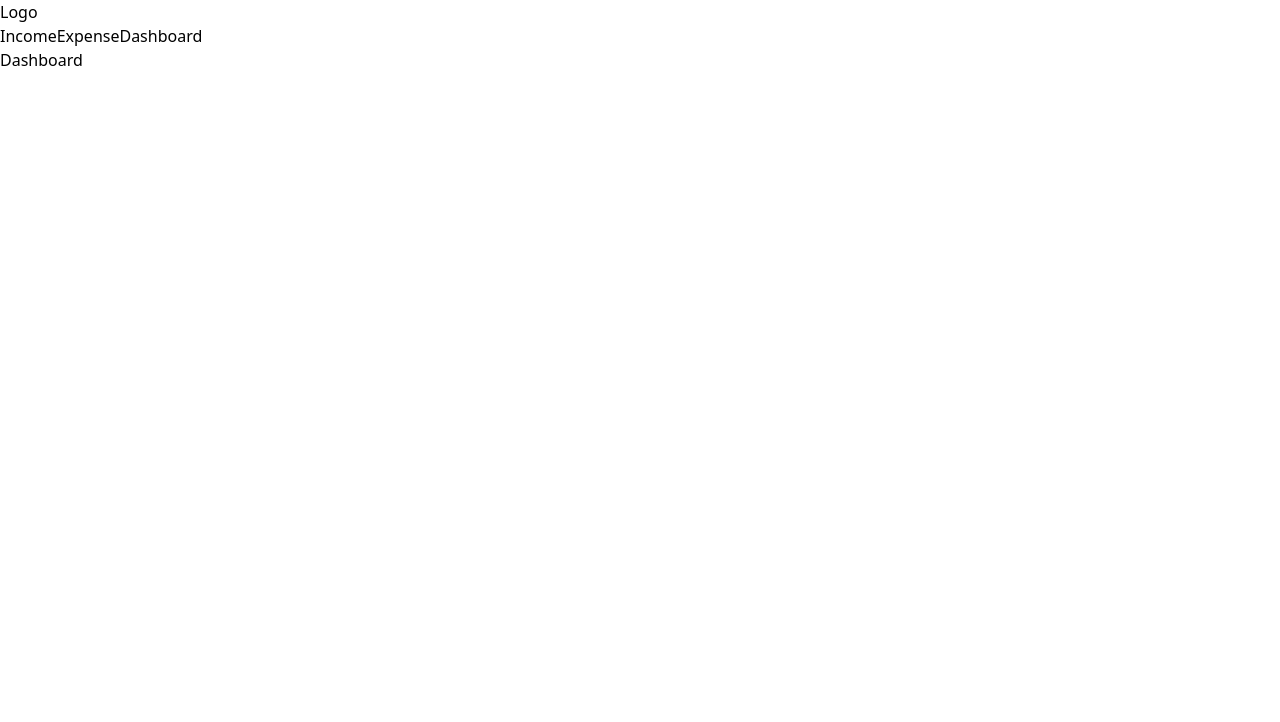
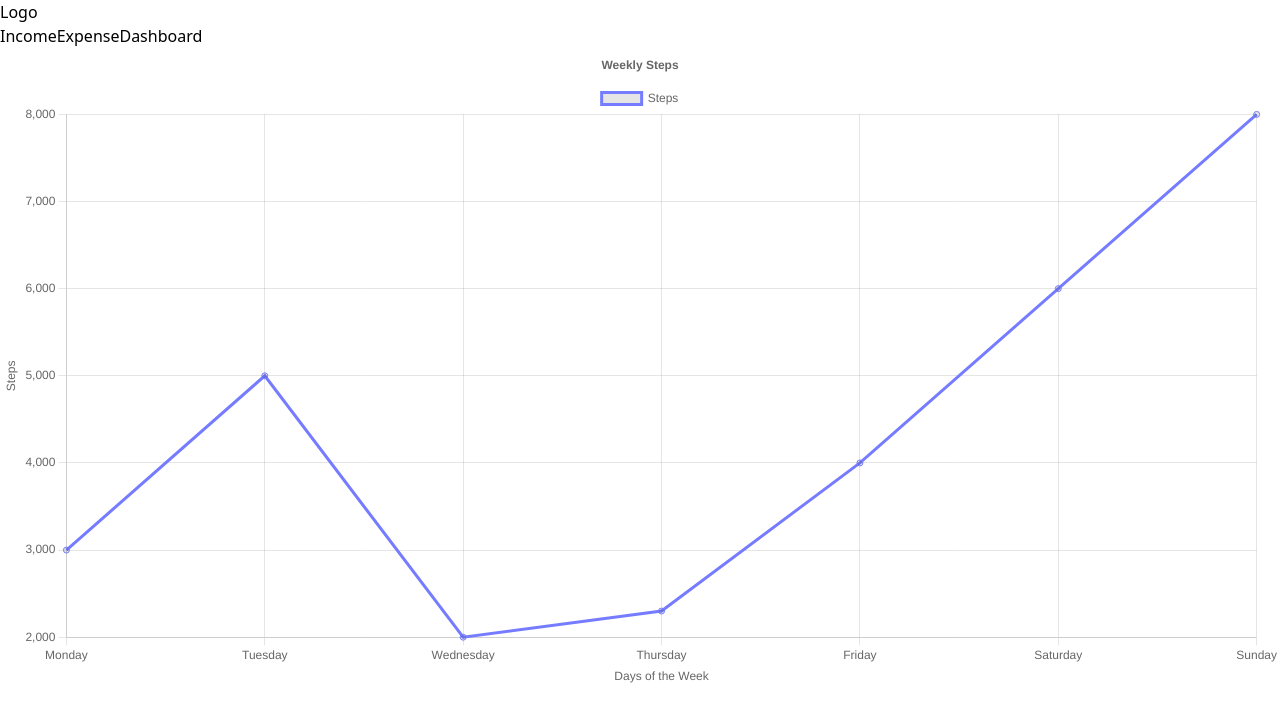
Before and after one commit to akbari-alireza/Finance-Management-System, a React (Vite) app: page /dashboard in a window 1280 px wide. Shown: the top 722 px of the page. Built offline with nearby package versions, Linux system fonts and the light colour scheme; data requests are answered from the project's data file.

Commit message:
install chartjs and run with fake data

```diff
--- a/package.json
+++ b/package.json
@@ -11,8 +11,10 @@
   },
   "dependencies": {
     "axios": "^1.7.9",
+    "chart.js": "^4.4.7",
     "json-server": "^1.0.0-beta.3",
     "react": "^18.3.1",
+    "react-chartjs-2": "^5.3.0",
     "react-dom": "^18.3.1",
     "react-icons": "^5.4.0",
     "react-router-dom": "^7.1.1"
--- /dev/null
+++ b/src/Components/ChartData.tsx
@@ -0,0 +1,23 @@
+import React from 'react';
+
+const ChartData = {
+  labels: [
+    "Monday",
+    "Tuesday",
+    "Wednesday",
+    "Thursday",
+    "Friday",
+    "Saturday",
+    "Sunday"
+  ],
+  datasets: [ // Change 'Database' to 'datasets'
+    {
+      label: "Steps",
+      data: [3000, 5000, 2000, 2300, 4000, 6000, 8000], // Corrected key and values
+      borderColor: "#767cff",
+      fill: false, // Optional: Set to true if you want to fill under the line
+    }
+  ]
+};
+
+export default ChartData;
--- /dev/null
+++ b/src/Components/LineChart.tsx
@@ -0,0 +1,56 @@
+import React from 'react';
+import { Line } from 'react-chartjs-2';
+import {
+    Chart as ChartJS,
+    CategoryScale,
+    LinearScale,
+    PointElement,
+    LineElement,
+    Title,
+    Tooltip,
+    Legend
+} from 'chart.js';
+import ChartData from './ChartData'; // Adjust path as necessary
+
+// Register the necessary components with Chart.js
+ChartJS.register(
+    CategoryScale,
+    LinearScale,
+    PointElement,
+    LineElement,
+    Title,
+    Tooltip,
+    Legend
+);
+
+export const LineChart = () => {
+    // Define chart options
+    const options = {
+        responsive: true,
+        plugins: {
+            legend: {
+                position: 'top',
+            },
+            title: {
+                display: true,
+                text: 'Weekly Steps', // Title of your chart
+            },
+        },
+        scales: {
+            x: {
+                title: {
+                    display: true,
+                    text: 'Days of the Week', // Label for the x-axis
+                },
+            },
+            y: {
+                title: {
+                    display: true,
+                    text: 'Steps', // Label for the y-axis
+                },
+            },
+        },
+    };
+
+    return <Line options={options} data={ChartData} />;
+};
--- a/src/Pages/Dashboard.tsx
+++ b/src/Pages/Dashboard.tsx
@@ -1,8 +1,13 @@
 import React from 'react'
+import { LineChart } from '../Components/LineChart'
 
 const Dashboard = () => {
   return (
-    <div>Dashboard</div>
+    <div>
+      <div className='w-1/2'>
+        <LineChart />
+      </div>
+    </div>
   )
 }
 
```
Also changed, not shown: 1 other file (tests, documents, lock files or other folders).
